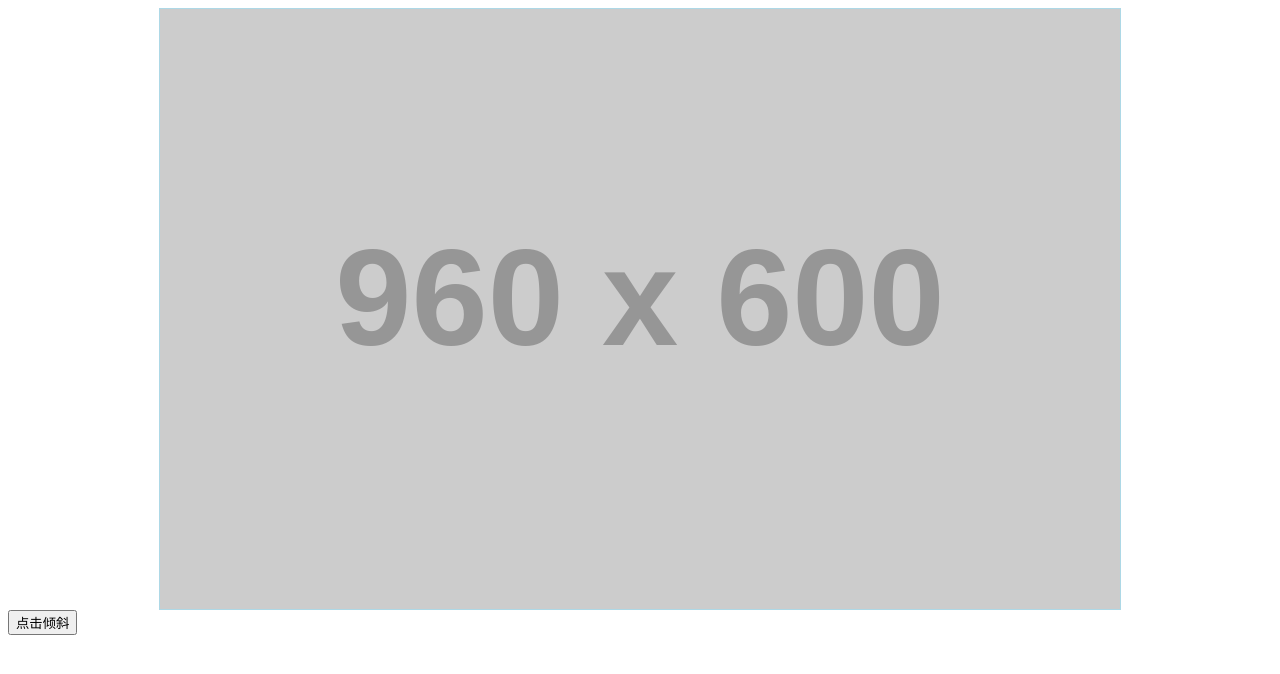
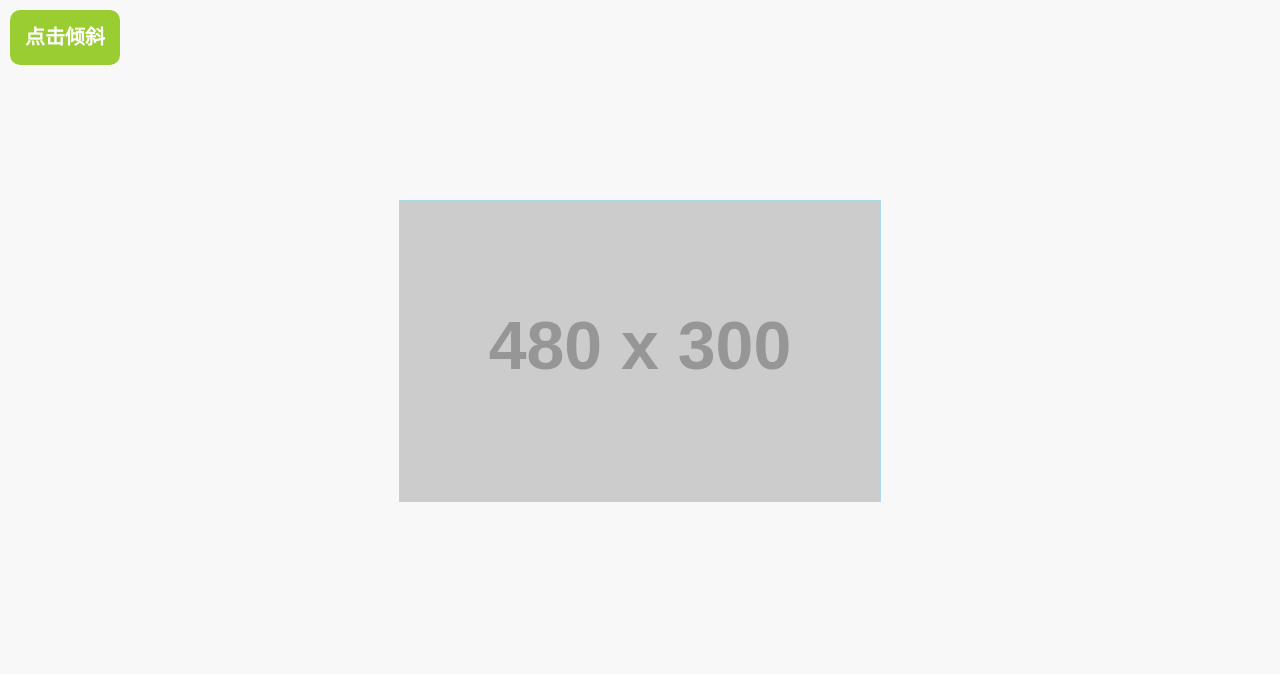
Before and after one commit to Lislie/xty1992a.github.io, a plain HTML site: page matrix_1.html in a window 1280 px wide. Drawn offline with Linux system fonts and the light colour scheme; placeholder pictures from the web are drawn by us.

Commit message:
'update0512'

```diff
--- a/matrix_1.html
+++ b/matrix_1.html
@@ -4,11 +4,14 @@
   <meta charset="UTF-8">
   <title>Title</title>
   <style>
+	body{
+		background-color: #f8f8f8;
+	}
     #wrap{
-      width: 960px;
-      height: 600px;
+      width: 480px;
+      height: 300px;
       position: relative;
-      margin: 0 auto;
+      margin: 200px auto 0;
       border: 1px solid lightblue;
     }
     #cell{
@@ -18,7 +21,6 @@
       transform-style: preserve-3d;
       transition: all 1s;
       position: relative;
-      /*transform: rotateX(30deg);*/
       height: 100%;
       width: 100%;
     }
@@ -30,28 +32,39 @@
     .card img{
       width: 100%;
     }
+	#btn{
+		position: absolute;
+		border: 0;
+		color: #fff;
+		padding: 15px;
+		outline: none;
+		z-index: 99;
+		border-radius: 10px;
+		top: 10px;
+		left: 10px;
+		font: bold 20px/25px 'Microsoft YaHei';
+		background: yellowgreen;
+	}
   </style>
 </head>
 <body>
-
-<div id="wrap">
+<button id="btn">点击倾斜</button>
+<div id="wrap" style="overflow: hidden">
   <ul id="cell"></ul>
 </div>
-
-<button id="btn">点击倾斜</button>
 <script type="text/javascript">
   var wrap = document.getElementById('wrap')
   var cell = document.getElementById('cell')
   var btn = document.getElementById('btn')
   var urlList = getUrl(6)
   var isRotate = false
+
   put(cell, urlList)
-  wrap.style.overflow = 'hidden'
+
   btn.onclick = function () {
     isRotate = !isRotate
 	wrap.style.overflow = isRotate?'':'hidden'
   }
-
 
   function put(wrap, urlList) {
     var htmlStr = ''
@@ -59,9 +72,7 @@
       htmlStr += '<li class="card"><img src="'+(urlList[i])+'"></li>'
     }
     wrap.innerHTML = htmlStr
-    console.log(wrap.children);
     matrix(wrap)
-    console.log('start show');
     startShow()
   }
 
@@ -88,7 +99,6 @@
     }
   }
 
-
   function matrix(wrap) {
     var children = wrap.children
     var len = children.length
@@ -112,12 +122,11 @@
       return num.toString(16)
     }
     for (var i = 1; i <= num; i++) {
-      result.push('https://dummyimage.com/960x600/'+getNum()+'/fff.png')
+      result.push('https://dummyimage.com/480x300/'+getNum()+'/fff.png')
     }
     return result
   }
 
 </script>
-
 </body>
 </html>
```
